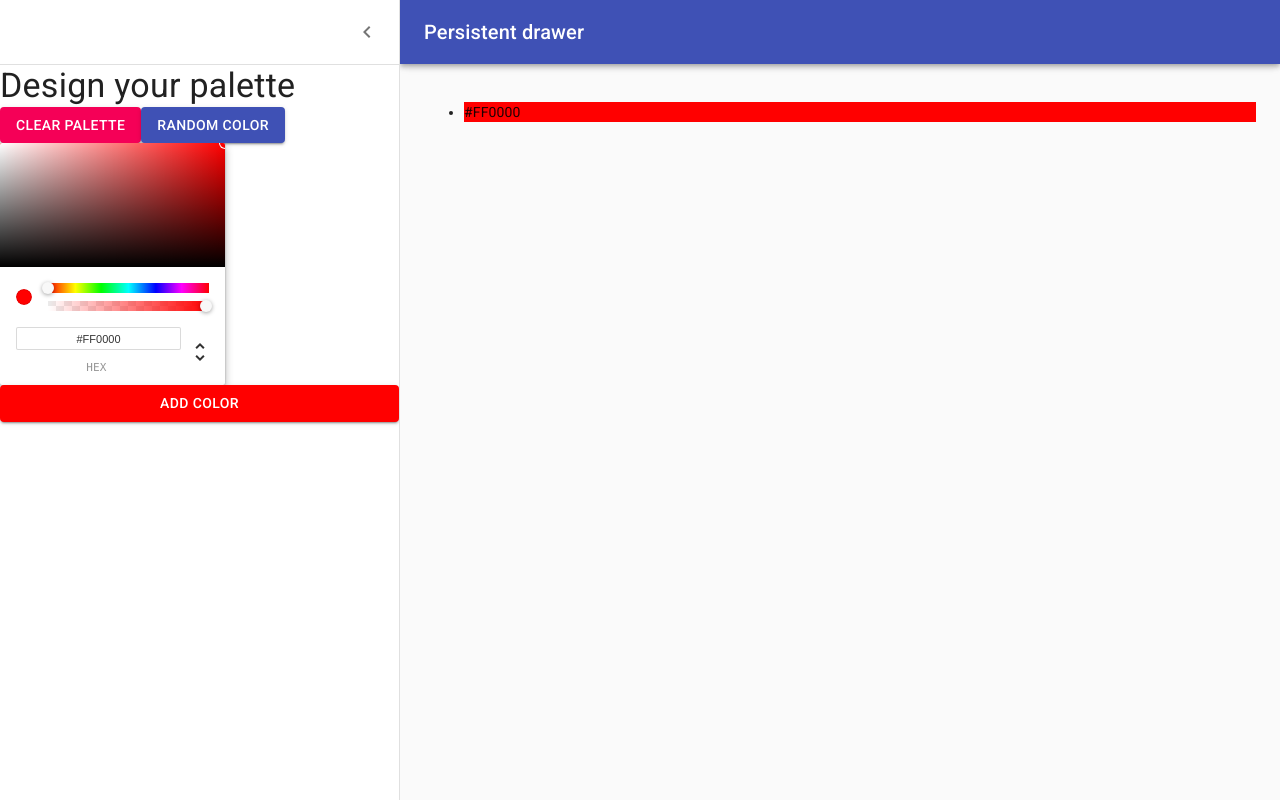
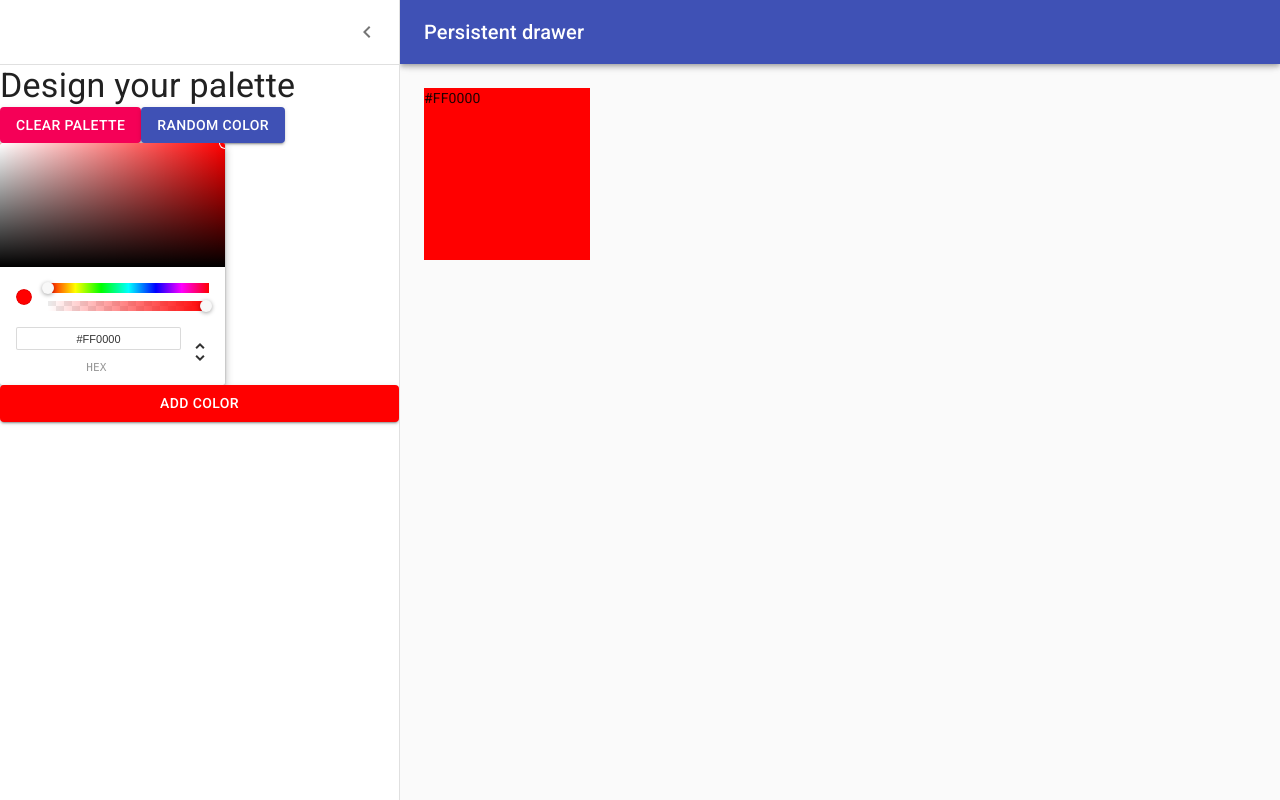
Before and after one commit to RenzoMurinaCadierno/React-RNMCColors, a React (Create React App) app: page /palette/new in a window 1280 px wide. Built offline with nearby package versions, Linux system fonts and the light colour scheme.

Commit message:
Added DraggableColorBox

```diff
--- /dev/null
+++ b/src/components/DraggableColorBox/DraggableColorBox.js
@@ -0,0 +1,19 @@
+import React from 'react'
+import { withStyles } from '@material-ui/styles'
+import styles from './DraggableColorBox.styles'
+
+function DraggableColorBox(props) {
+
+  const { classes } = props
+
+  return (
+    <div
+      style={{ backgroundColor: props.color}}
+      className={classes.DraggableColorBox}
+    >
+      {props.color}
+    </div>
+  )
+}
+
+export default withStyles(styles)(DraggableColorBox)
--- /dev/null
+++ b/src/components/DraggableColorBox/DraggableColorBox.styles.js
@@ -0,0 +1,11 @@
+export default {
+  DraggableColorBox: {
+    height: '25%',
+    width: '20%',
+    margin: '0 auto',
+    display: 'inline-block',
+    position: 'relative',
+    cursor: 'pointer',
+    marginBottom: '-4.5px',
+  }
+}
--- a/src/containers/NewPaletteForm/NewPaletteForm.js
+++ b/src/containers/NewPaletteForm/NewPaletteForm.js
@@ -12,6 +12,7 @@
 import MenuIcon from '@material-ui/icons/Menu';
 import ChevronLeftIcon from '@material-ui/icons/ChevronLeft';
 import { ChromePicker } from 'react-color'
+import DraggableColorBox from '../../components/DraggableColorBox/DraggableColorBox'
 
 const drawerWidth = 400;
 
@@ -56,6 +57,7 @@
   },
   content: {
     flexGrow: 1,
+    height: `calc(100vh - 64px)`,
     padding: theme.spacing(3),
     transition: theme.transitions.create('margin', {
       easing: theme.transitions.easing.sharp,
@@ -167,11 +169,9 @@
           })}
         >
           <div className={classes.drawerHeader} />
-          <ul>
-            {this.state.colors.map(c =>
-              <li style={{ backgroundColor: c }}> {c} </li>
-            )}
-          </ul>
+          {this.state.colors.map(c =>
+            <DraggableColorBox color={c} />
+          )}
         </main>
       </div>
     );
```
